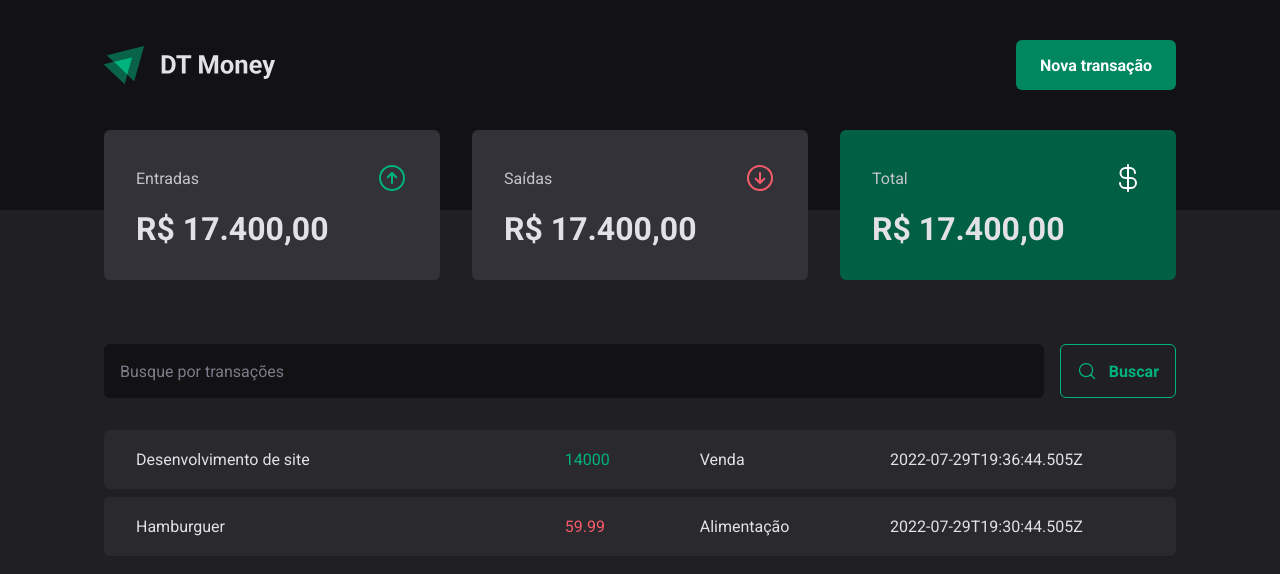
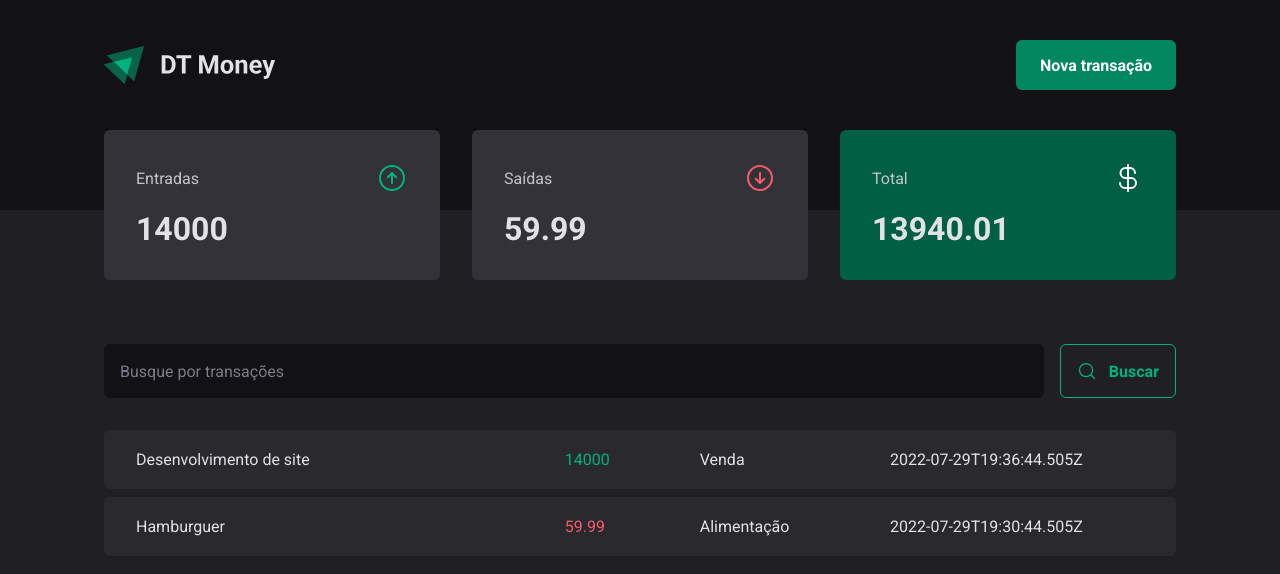
Before and after one commit to MathPSantos/dt-money, a React (Vite) app: page / in a window 1280 px wide. Shown: the top 574 px of the page. Built offline with nearby package versions, Linux system fonts and the light colour scheme; data requests are answered from the project's data file.

Commit message:
feat: add api data to summary component

```diff
--- a/src/components/Summary/index.tsx
+++ b/src/components/Summary/index.tsx
@@ -6,6 +6,25 @@
 
 export function Summary() {
   const { transactions } = useTransactionsContext();
+
+  const summary = transactions.reduce(
+    (acc, transaction) => {
+      if (transaction.type === "income") {
+        acc.income += transaction.price;
+        acc.total += transaction.price;
+      } else {
+        acc.outcome += transaction.price;
+        acc.total -= transaction.price;
+      }
+
+      return acc;
+    },
+    {
+      income: 0,
+      outcome: 0,
+      total: 0,
+    }
+  );
 
   return (
     <S.Container>
@@ -16,7 +35,7 @@
           <ArrowCircleUp size={32} color="#00b37e" />
         </header>
 
-        <strong>R$ 17.400,00</strong>
+        <strong>{summary.income}</strong>
       </S.Card>
 
       <S.Card>
@@ -26,7 +45,7 @@
           <ArrowCircleDown size={32} color="#f75a68" />
         </header>
 
-        <strong>R$ 17.400,00</strong>
+        <strong>{summary.outcome}</strong>
       </S.Card>
 
       <S.Card variant="green">
@@ -36,7 +55,7 @@
           <CurrencyDollar size={32} color="#fff" />
         </header>
 
-        <strong>R$ 17.400,00</strong>
+        <strong>{summary.total}</strong>
       </S.Card>
     </S.Container>
   );
```
